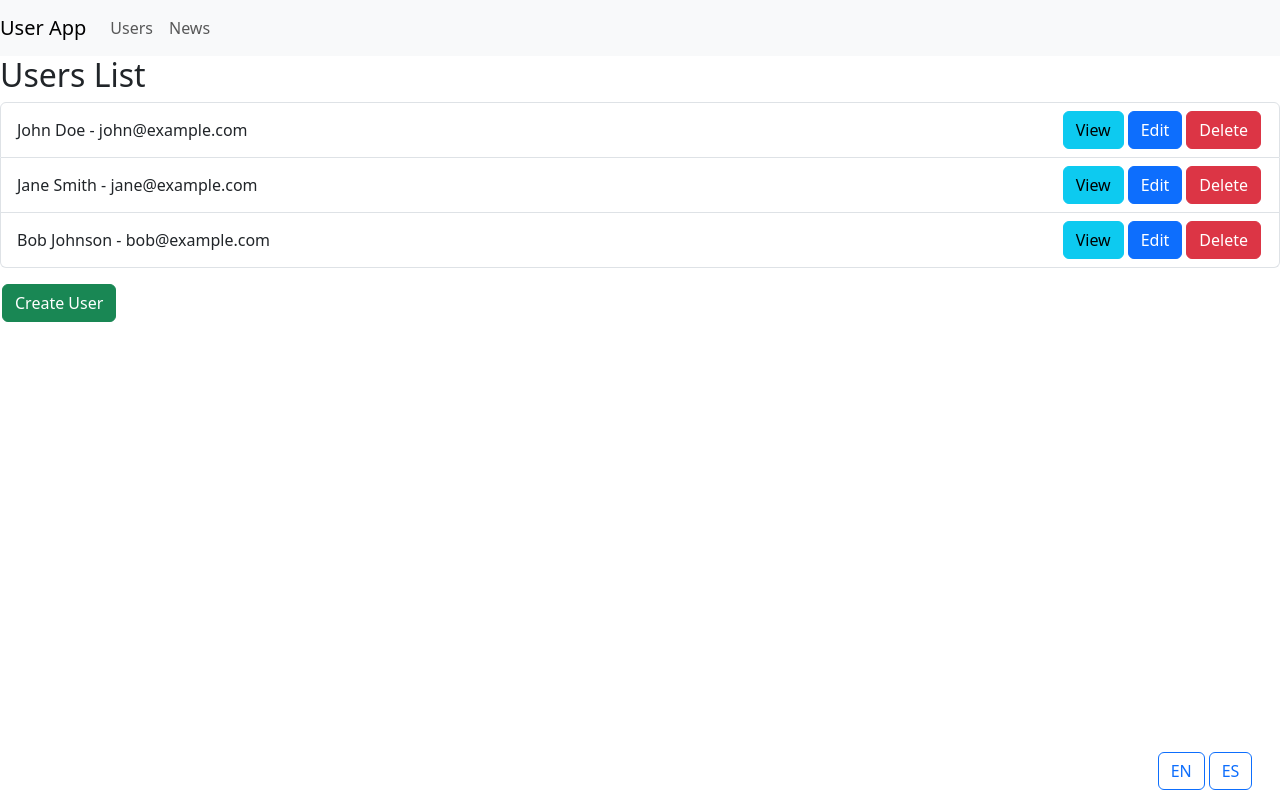
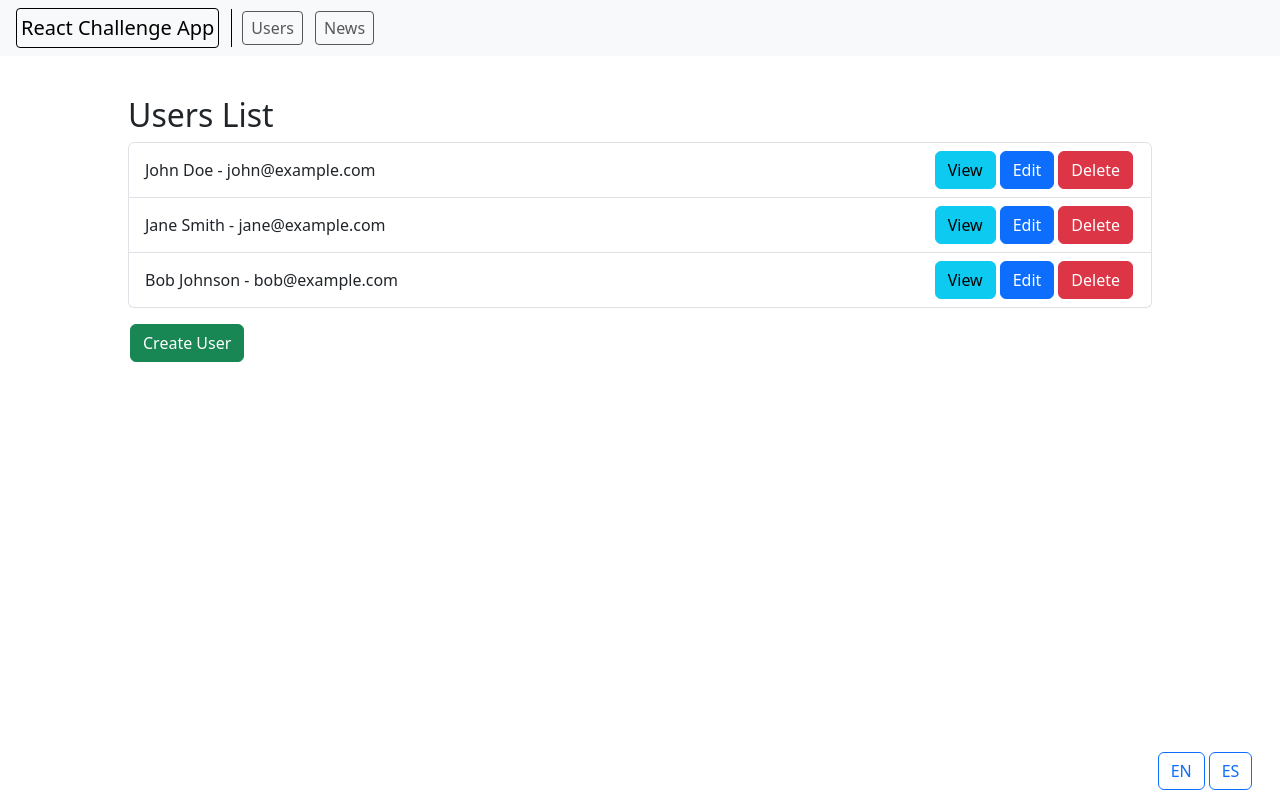
Before and after one commit to AlanCroda/ReactChallenge, a React (Vite) app in the folder react-app/: page / in a window 1280 px wide. Built offline with nearby package versions, Linux system fonts and the light colour scheme.

Commit message:
navbar and userpage styling

```diff
--- a/react-app/src/components/Header.tsx
+++ b/react-app/src/components/Header.tsx
@@ -8,16 +8,17 @@ const Header: React.FC = () => {
 
   return (
     <Navbar bg="light" expand="lg">
-      <Navbar.Brand as={Link} to="/users">
-        User App
+      <Navbar.Brand className="btn btn-outline-dark" as={Link} to="/users">
+        React Challenge App
       </Navbar.Brand>
+      <div className="separator"></div>
       <Navbar.Toggle aria-controls="basic-navbar-nav" />
       <Navbar.Collapse id="basic-navbar-nav">
         <Nav className="mr-auto">
-          <Nav.Link as={Link} to="/users">
+          <Nav.Link className="btn btn-outline-dark" as={Link} to="/users">
             {t("user-navBtn")}
           </Nav.Link>
-          <Nav.Link as={Link} to="/news">
+          <Nav.Link className="btn btn-outline-dark" as={Link} to="/news">
             {t("news-navBtn")}
           </Nav.Link>
         </Nav>
--- a/react-app/src/components/users/UserList.tsx
+++ b/react-app/src/components/users/UserList.tsx
@@ -54,7 +54,7 @@ const UserList: React.FC<UserListProps> = ({
   };
 
   return (
-    <div>
+    <div className="userList-wrapper">
       <h2> {t("userList-title")}</h2>
       <ListGroup>
         {users.map((user) => (
--- a/react-app/src/components/users/style/UserList.css
+++ b/react-app/src/components/users/style/UserList.css
@@ -1,3 +1,8 @@
+/* USER LIST */
+.userList-wrapper {
+    width: 80%;
+}
+
 .list-group-item {
     display: flex;
     justify-content: space-between;
--- a/react-app/src/index.css
+++ b/react-app/src/index.css
@@ -1,3 +1,44 @@
+/* NAVBAR */
+.navbar {
+  margin-bottom: 40px;
+}
+
+.navbar-brand {
+  padding: 4px 4px;
+  border: solid 1px;
+  border-radius: 4px;
+  margin-left: 16px !important;
+}
+
+.navbar-brand:hover {
+  color: white;
+}
+
+@media (min-width: 992px) {
+  .separator {
+    width: 1px;
+    height: 38px;
+    background-color: black;
+    display: block !important;
+    margin-left: 10px;
+  }
+
+  .nav-link {
+    padding: 4px 4px;
+    border: solid 1px;
+    border-radius: 4px;
+    margin-left: 10px !important;
+  }
+
+  .nav-link:hover {
+    color: white;
+  }
+}
+
+.separator {
+  display: none;
+}
+
 .footer {
   text-align: center;
   position: absolute;
@@ -8,3 +49,8 @@
   width: 100%;
   padding-right: 2%;
 }
+
+.userPage-wrapper {
+  display: flex;
+  justify-content: center;
+}
--- a/react-app/src/pages/UsersPage.tsx
+++ b/react-app/src/pages/UsersPage.tsx
@@ -79,7 +79,7 @@ const UsersPage: React.FC = () => {
   };
 
   return (
-    <div>
+    <div className="userPage-wrapper">
       <Routes>
         <Route
           path="/"
```
Lines whose indentation alone changed are shown as unchanged.
